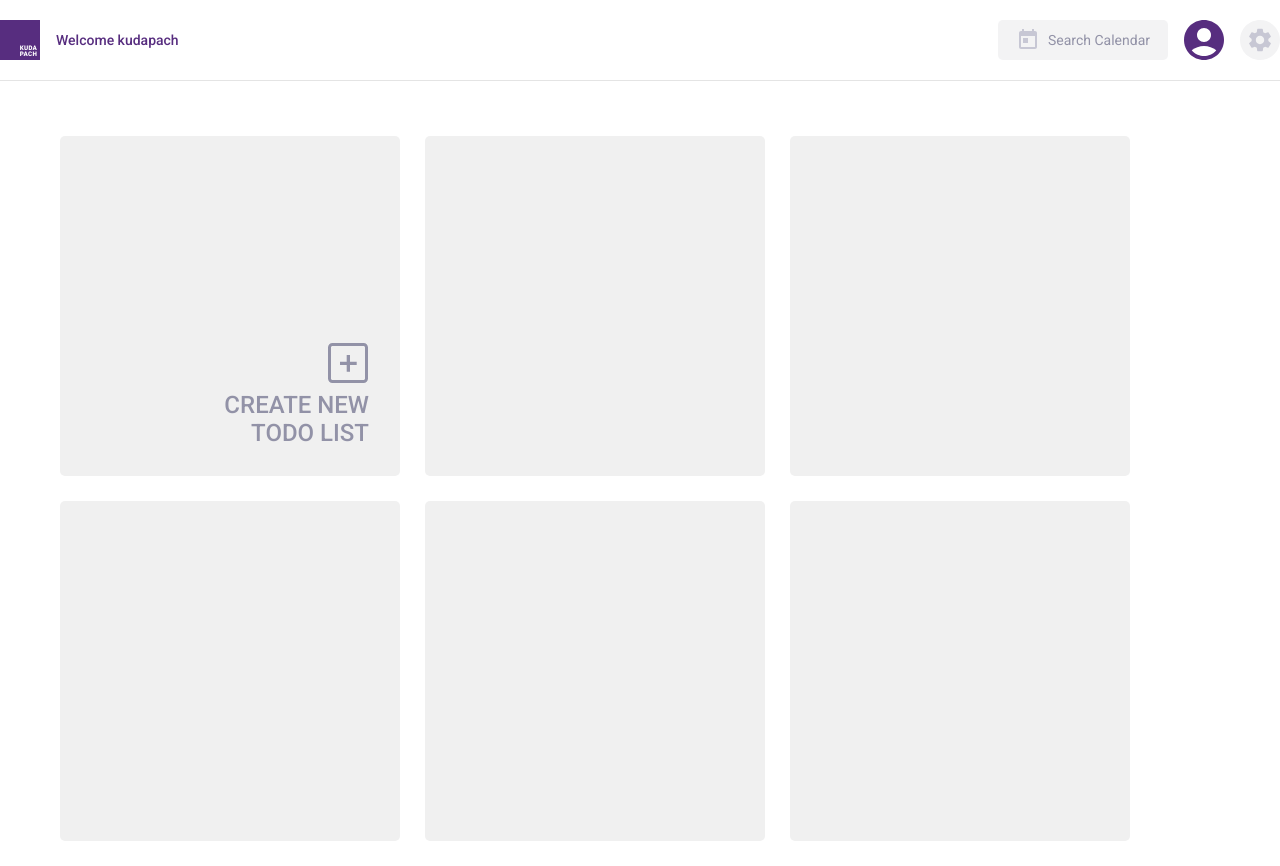
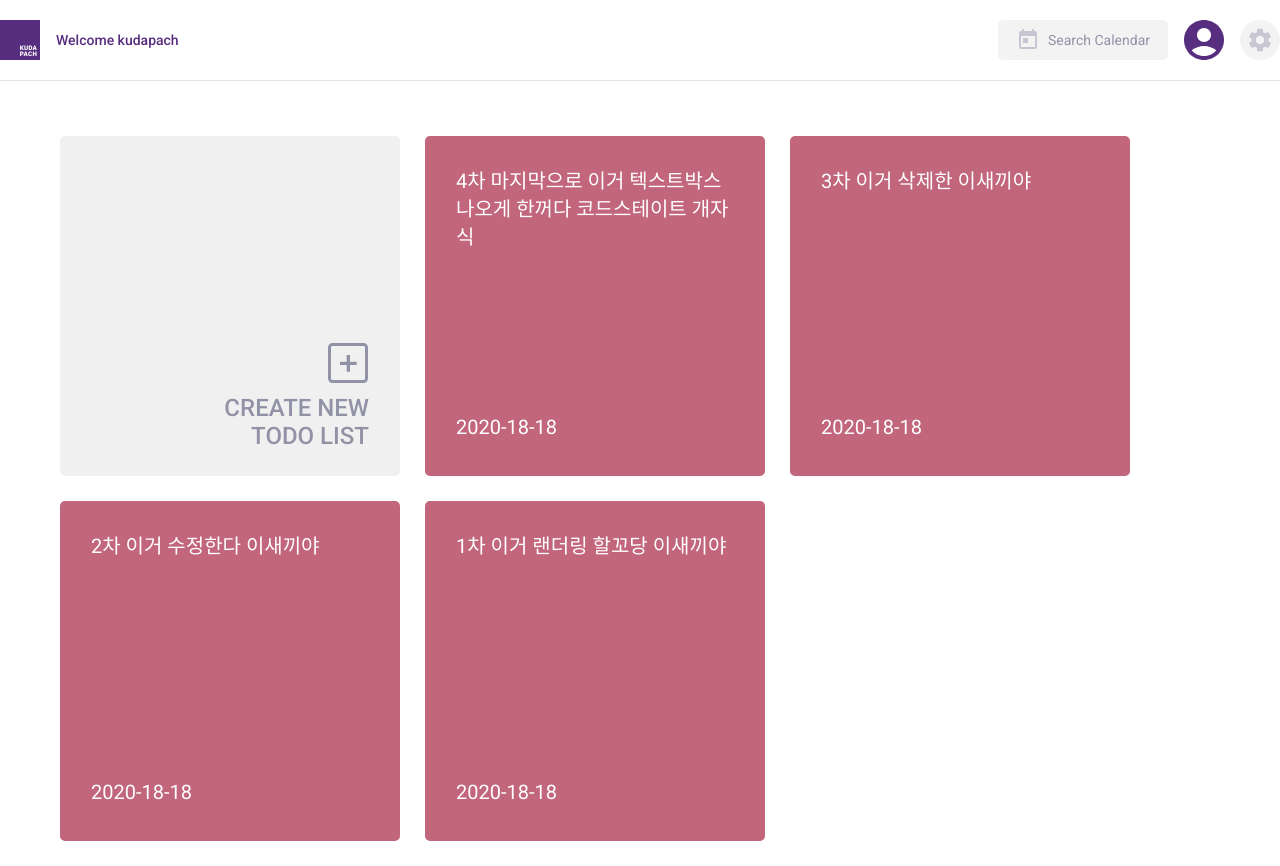
Before and after one commit to codestates/KUDAPACH_TODOLIST-client, a React (Create React App) app: page /mytodo in a window 1280 px wide. Built offline with nearby package versions, Linux system fonts and the light colour scheme.

Commit message:
[task15,task17] Create ToDoInfo, TodoList Update MyTodo CreateTodo

```diff
--- a/package.json
+++ b/package.json
@@ -21,10 +21,12 @@
     "react-calendar": "^3.3.1",
     "react-dom": "^17.0.1",
     "react-google-login": "^5.2.2",
+    "react-icons": "^4.2.0",
     "react-kakao-login": "^2.0.3",
     "react-router-dom": "^5.2.0",
     "react-scripts": "4.0.1",
     "salted-sha256": "^1.0.0",
+    "styled-components": "^5.2.1",
     "sweetalert": "^2.1.2",
     "web-vitals": "^0.2.4"
   },
--- a/src/css/CreateTodo.css
+++ b/src/css/CreateTodo.css
@@ -1,9 +1,3 @@
-.Box__container{
-    margin-top: 55px;
-    margin-left: 60px;
-    display: inline-flex;
-    flex-flow: wrap;
-}
 
 .CreateButton{
     width: 340px;
@@ -27,6 +21,7 @@
 .create_text{
     width: 145px;
     height: 64px;
+    font-family: Roboto;
     font-size: 24px;
     font-weight: 500;
     font-stretch: normal;
@@ -35,9 +30,26 @@
     letter-spacing: normal;
     text-align: right;
     color: #9292a7;
-    margin-top: 8px;
+    margin-top: 11px;
     margin-left: 164px;
 }
+
+
+.text_Box{
+    width: 340px;
+    height: 340px;
+    background: cornflowerblue;
+    border-radius: 5px;
+    border: none;
+    resize:none;
+    cursor: pointer;
+    margin-right: 15px;
+}
+
+.text_Box:hover{
+    opacity: 80%;
+}
+
 
 
 
@@ -53,3 +65,9 @@
 .CreateButton:hover .create_text{
     color:white;
 }
+
+.btn{
+    border: none;
+    width: 340px;
+    height: 340px;
+}
--- /dev/null
+++ b/src/css/MyTodo.css
@@ -0,0 +1,16 @@
+.Box_container{
+    margin-top: 55px;
+    margin-left: 60px;
+    display: inline-flex;
+    flex-flow: wrap;
+}
+
+.main_Box{
+    display: inline-flex;
+    flex-flow: wrap;
+}
+
+.list_Box{
+    display: inline-flex;
+    flex-flow: wrap;
+}
--- /dev/null
+++ b/src/css/TodoInfo.css
@@ -0,0 +1,39 @@
+.date {
+    position: absolute;
+    display: inline-flex;
+    top: 277px;
+}
+
+.card_box {
+    /*overflow-wrap: anywhere;*/
+    width: 275px;
+    height: 200px;
+    word-break:break-all;
+    position: absolute;
+    white-space: pre-line;
+    overflow: scroll;
+    /*display: inline-flex;*/
+    margin-right: 32px;
+}
+
+.textBox {
+    line-height: 28px;
+    width: 275px;
+    height: 200px;
+    resize: none;
+    border: none;
+    overflow:hidden;
+    font-size: 20px;
+    color: white;
+    background-color: transparent;
+}
+
+.textBox:focus{
+    border: none;
+    outline: none;
+}
+
+textarea::placeholder {
+    color: white;
+    font-weight: normal;
+}
--- a/src/pages/CreateTodo.js
+++ b/src/pages/CreateTodo.js
@@ -1,10 +1,33 @@
-import React from 'react';
+import React, { Component } from 'react';
 import '../css/CreateTodo.css';
 import GroupSvg from '../asset/img/MyTodo/GroupSvg';
-function CreateTodo() {
+
+class CreateTodo extends Component {
+  state = {
+    text: '',
+  };
+  handleChange = (e) => {
+    this.setState({
+      [e.target.name]: e.target.value,
+    });
+  };
+
+  handleSubmit = (e) => {
+    e.preventDefault();
+    this.props.onCreate(this.state);
+    this.setState({
+      text: '',
+      date: new Date().toISOString().substring(0, 10),
+    });
+  };
+  render() {
+    // const { text } = this.state;
     return (
-    <div className="Box__container">
-      <div className="CreateButton">
+      <>
+        <div className="CreateButton" onClick={this.handleSubmit}>
+          <form onSubmit={this.handleSubmit}>
+            {/*<input value={text} name="text" placeholder="..입력" onChange={this.handleChange}></input>*/}
+            {/*<button type="submit">추가</button>*/}
             <div className="pluse_icon">
               <GroupSvg className="svg" fill="#9292A7" />
             </div>
@@ -13,14 +36,11 @@ function CreateTodo() {
               <br />
               TODO LIST
             </div>
+          </form>
         </div>
-      <div className="CreateButton"> </div>
-      <div className="CreateButton"> </div>
-      <div className="CreateButton"> </div>
-      <div className="CreateButton"> </div>
-      <div className="CreateButton"> </div>
-    </div>
+      </>
     );
+  }
 }
 
 export default CreateTodo;
--- a/src/pages/MyTodo.js
+++ b/src/pages/MyTodo.js
@@ -1,14 +1,94 @@
-import React from 'react';
+import React, { Component } from 'react';
+import TodoList from './TodoList';
 import SingleUserNav from './SingleUserNav';
-import CreateTodo from './CreateTodo';
+import '../css/MyTodo.css';
 
-function MyTodo() {
-  return (
-    <div>
-      <SingleUserNav />
-      <CreateTodo />
-    </div>
-  );
+class MyTodo extends Component {
+  constructor(props) {
+    super(props);
+    this.state = {
+      cardData: [
+        {
+          id: 1,
+          text: '1차 이거 랜더링 할꼬당 이새끼야',
+          date: '2020-18-18',
+          color: '#c2667b',
+        },
+        {
+          id: 2,
+          text: '2차 이거 수정한다 이새끼야',
+          date: '2020-18-18',
+          color: '#83a2fd',
+        },
+        {
+          id: 3,
+          text: '3차 이거 삭제한 이새끼야',
+          date: '2020-18-18',
+          color: '#83a2fd',
+        },
+        {
+          id: 4,
+          text:
+            '4차 마지막으로 이거 텍스트박스 나오게 한꺼다 코드스테이트 개자식',
+          date: '2020-18-18',
+          color: '#4d50a4',
+        },
+      ],
+    };
+  }
+
+  handleCreate = (data) => {
+    const { cardData } = this.state;
+    this.setState({
+      cardData: cardData.concat({
+        id: cardData.length + 1,
+        date: new Date().toISOString().substring(0, 10),
+        ...data,
+      }),
+    });
+  };
+
+  handleUpdate = (id, data) => {
+    const { cardData } = this.state;
+    this.setState({
+      cardData: cardData.map((cardData) => {
+        if (cardData.id === id) {
+          return {
+            id,
+            date: cardData.date,
+            ...data,
+          };
+        }
+        return cardData;
+      }),
+    });
+  };
+
+  handleRemove = (id) => {
+    const { cardData } = this.state;
+
+    this.setState({
+      cardData: cardData.filter((data) => data.id !== id),
+    });
+  };
+
+  render() {
+    const { cardData } = this.state;
+    return (
+      <div>
+        <SingleUserNav />
+        <div className="Box_container main_Box">
+          <TodoList
+            data={cardData}
+            onUpdate={this.handleUpdate}
+            onRemove={this.handleRemove}
+            onCreate={this.handleCreate}
+          />
+        </div>
+        <div></div>
+      </div>
+    );
+  }
 }
 
 export default MyTodo;
--- /dev/null
+++ b/src/pages/ToDoInfo.js
@@ -0,0 +1,162 @@
+import React, { Component } from 'react';
+import styled from 'styled-components';
+import { MdDelete, MdEdit } from 'react-icons/md';
+import '../css/TodoInfo.css';
+
+const Remove = styled.div`
+  position: absolute;
+  opacity: 0;
+  width: 40px;
+  height: 40px;
+  border-radius: 20px;
+  font-size: 24px;
+  display: flex;
+  align-items: center;
+  justify-content: center;
+  top: 268px;
+  left: 268px;
+  color: #9292a7;
+  cursor: pointer;
+  background: white;
+  box-shadow: 0 0 8px rgba(0, 0, 0, 0.04);
+
+  &:hover {
+    color: white;
+    background-color: #572d7f;
+  }
+`;
+
+const Edit = styled.div`
+  position: absolute;
+  opacity: 0;
+  width: 40px;
+  height: 40px;
+  border-radius: 20px;
+  font-size: 24px;
+  display: flex;
+  align-items: center;
+  justify-content: center;
+  top: 268px;
+  left: 220px;
+  color: #9292a7;
+  cursor: pointer;
+  box-shadow: 0 0 8px rgba(0, 0, 0, 0.04);
+  background: white;
+
+  &:hover {
+    color: white;
+    background-color: #572d7f;
+  }
+`;
+
+const TodoItemBlock = styled.div`
+  width: 340px;
+  height: 340px;
+  position: relative;
+  box-sizing: border-box;
+  border-radius: 5px;
+  font-size: 20px;
+  font-weight: normal;
+  background-color: #f0f0f0;
+  display: inline-flex;
+  margin-right: 25px;
+  margin-bottom: 25px;
+  flex-flow: wrap;
+  color: white;
+  padding-top: 31px;
+  padding-left: 31px;
+  padding-right: 31px;
+  line-height: 28px;
+
+
+  &:hover {
+    ${Remove} {
+      opacity: 1;
+    }
+
+    &:hover {
+      ${Edit} {
+        opacity: 1;
+      }
+    }
+`;
+
+// const Data = styled.div`
+//   position: absolute;
+//   display: inline-flex;
+//   top: 277px;
+//   margin-right: 0px;
+// `
+
+class ToDoInfo extends Component {
+  state = {
+    toggle: false,
+    text: '',
+  };
+
+  handleChange = (e) => {
+    this.setState({
+      [e.target.name]: e.target.value,
+    });
+  };
+  handleToggleChange = () => {
+    const { toggle, text } = this.state;
+    const { data, onUpdate } = this.props;
+    // false -> true
+    if (!toggle) {
+      this.setState({
+        text: data.text,
+        toggle: true,
+      });
+    } else {
+      onUpdate(data.id, { text: text });
+      this.setState({
+        toggle: false,
+      });
+    }
+  };
+
+  handleRemove = () => {
+    const { data, onRemove } = this.props;
+    onRemove(data.id);
+  };
+
+  render() {
+    const { data } = this.props;
+    const { toggle, text } = this.state;
+    return (
+      <div>
+        <TodoItemBlock
+          style={
+            // { backgroundColor: this.props.data.color }
+            { backgroundColor: '#c2667b' }
+          }
+        >
+          {toggle ? (
+            <textarea
+              placeholder="텍스트를 입력해주세"
+              maxLength="140"
+              onChange={this.handleChange}
+              value={text}
+              name="text"
+              className="textBox card_box"
+            />
+          ) : (
+            <div>
+              <div className="card_box">{data.text}</div>
+              <div className="date">{data.date}</div>
+            </div>
+          )}
+          <Remove onClick={this.handleRemove}>
+            <MdDelete />
+          </Remove>
+          <Edit onClick={this.handleToggleChange}>
+            {toggle ? <MdEdit /> : <MdEdit />}
+          </Edit>
+        </TodoItemBlock>
+      </div>
+    );
+  }
+}
+
+export default ToDoInfo;
--- /dev/null
+++ b/src/pages/TodoList.js
@@ -0,0 +1,27 @@
+import React, { Component } from 'react';
+import ToDoInfo from './ToDoInfo';
+import '../css/MyTodo.css';
+import CreateTodo from './CreateTodo';
+
+class TodoList extends Component {
+  render() {
+    const { data, onUpdate, onRemove, onCreate } = this.props;
+    return (
+      <div className="list_Box">
+        <CreateTodo onCreate={onCreate} />
+
+        {data
+          .map((data, i) => (
+            <ToDoInfo
+              data={data}
+              key={i}
+              onRemove={onRemove}
+              onUpdate={onUpdate}
+            />
+          ))
+          .reverse()}
+      </div>
+    );
+  }
+}
+export default TodoList;
```
Lines whose indentation alone changed are shown as unchanged.
